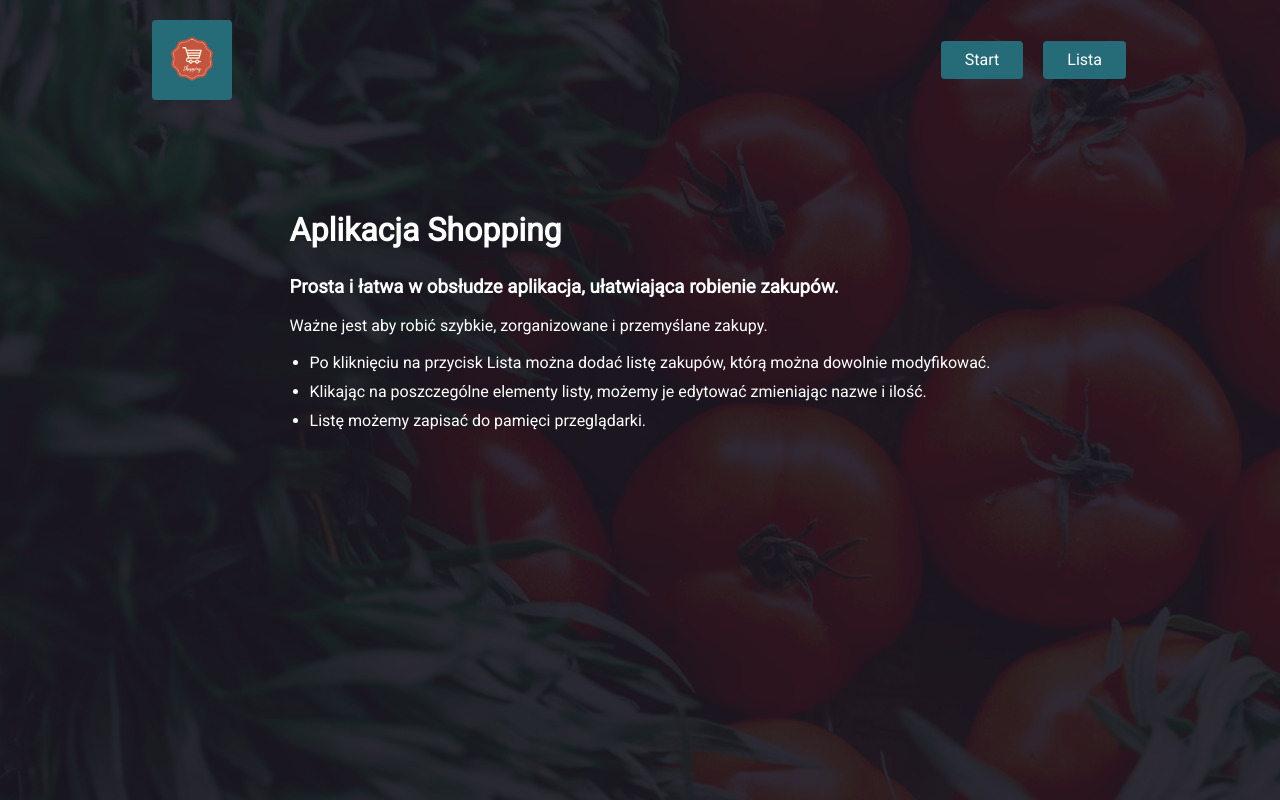
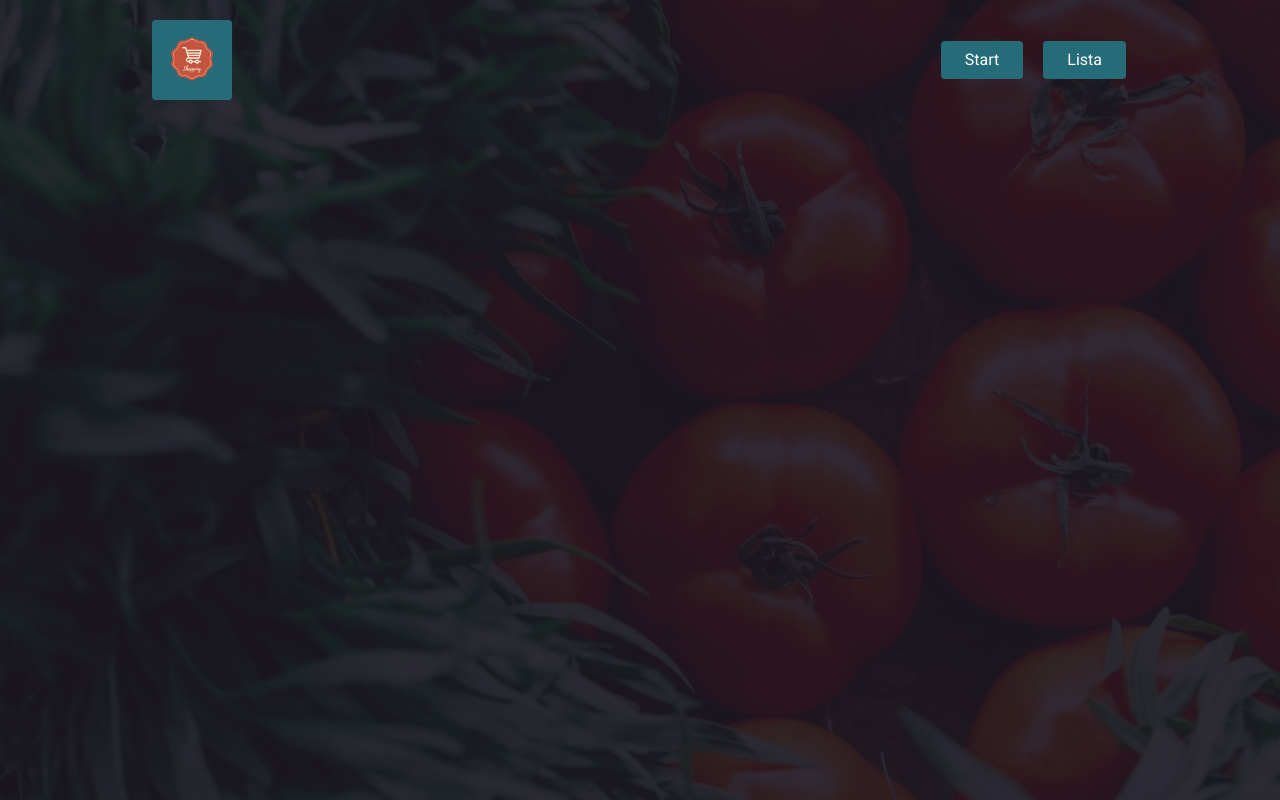
Before and after one commit to tomasz-paterka/shopping_list, a React (Create React App) app: page / in a window 1280 px wide. Built offline with nearby package versions, Linux system fonts and the light colour scheme.

Commit message:
update paths

```diff
--- a/src/App.js
+++ b/src/App.js
@@ -10,9 +10,9 @@ class App extends React.Component {
   render() {
     let routes = (
       <Switch>
-        <Route path='/' exact component={Home} />
-        <Route path='/home' component={Home} />
-        <Route path='/list' component={ShoppingList} />
+        <Route path='/shopping_list/home' component={Home} />
+        <Route path='/shopping_list/list' component={ShoppingList} />
+        <Route path='/shopping_list/' exact component={Home} />
       </Switch>
     );
 
```
